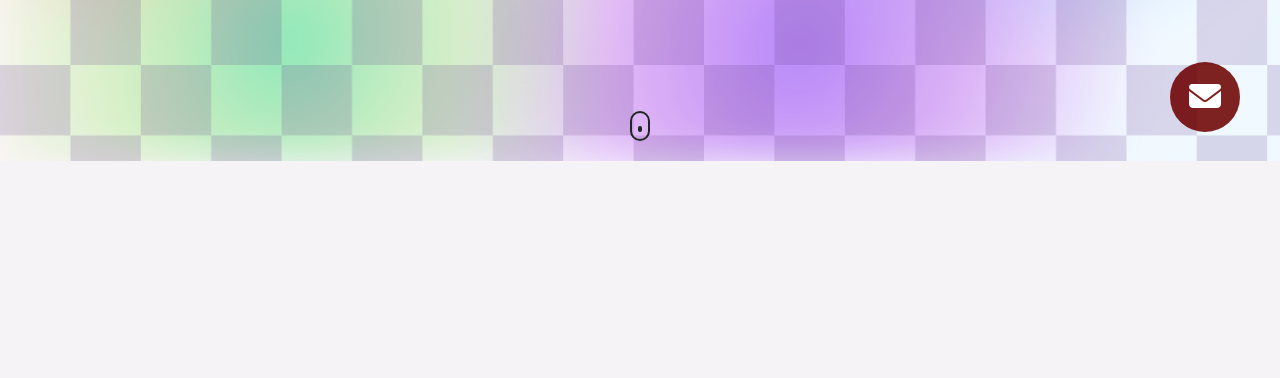
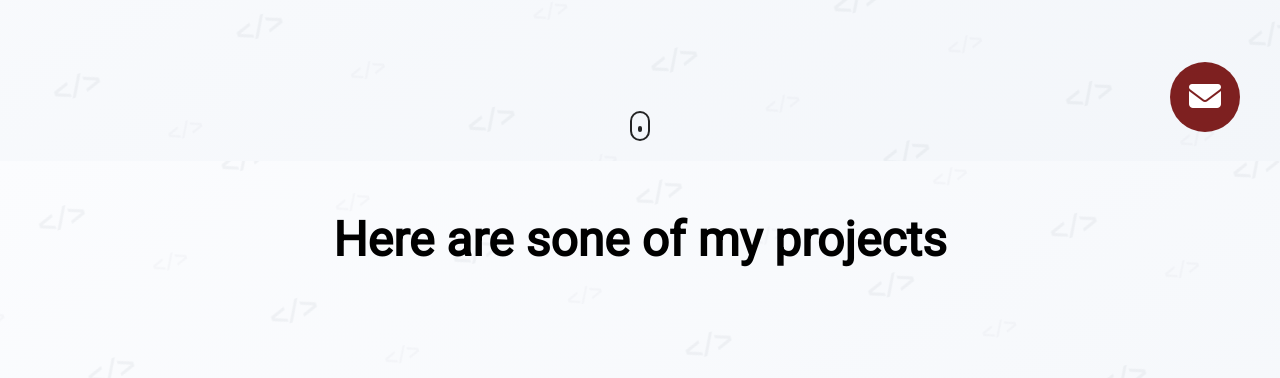
Before and after one commit to JMakroglous/e-portfolio-fake, a plain HTML site: page index.html in a window 1280 px wide. Shown: the part 639-1017 px from the top of the page. Before the commit the page ends 800 px from the top, so only its background shows below. Drawn offline with Linux system fonts and the light colour scheme.

Commit message:
latest update

```diff
--- a/index.html
+++ b/index.html
@@ -7,7 +7,7 @@
   <link rel="stylesheet" href="style.css">
   <style>
   body {
-    background: #f5f3f5 url("./assets/portfolio-tie-dye-checker-color.svg")
+    background: #f5f3f5 url("./assets/soft-code-pattern.svg")
       center / cover fixed no-repeat;
   }
 </style>
@@ -74,9 +74,21 @@ crossorigin="anonymous"></script>
     </button>
     <a href="#projects" class="scroll">
       <div class="scroll__icon click">
-
       </div>
     </a>
   </section>
+  <section id="projects">
+   <div class="container">
+    <div class="row">
+      <h1 class="section__title">
+        Here are sone of my <span class="rgba(110, 3, 3, 0.879)">projects
+        </span>
+      </h1>
+      <ul class="project__list">
+        <li class=""></li>
+      </ul>
+    </div>
+   </div>
+  </section>
 </body>
 </html>
--- a/style.css
+++ b/style.css
@@ -27,8 +27,15 @@ button {
   cursor: pointer;
 }
 
-body {
-  background: #f5f3f5 url("./assets/portfolio-tie-dye-checker-color.svg") center / cover fixed no-repeat;
+.container {
+  padding: 50px 0;
+}
+
+.row {
+  width: 100%;
+  min-width: 1100px;
+  margin: 0 auto;
+  padding: 0 12px;
 }
 
 .click {
@@ -187,3 +194,20 @@ nav {
   color: #242424;
   font-weight: 700;
 }
+
+/*
+
+PROJECTS
+
+*/
+
+.section__title
+.span {
+  color: rgba(110, 3, 3, 0.879);
+}
+
+.section__title {
+  text-align: center;
+  font-size: 48px;
+  margin-bottom: 60px;
+}
```
Also changed, not shown: assets/soft-code-pattern.svg (added).
